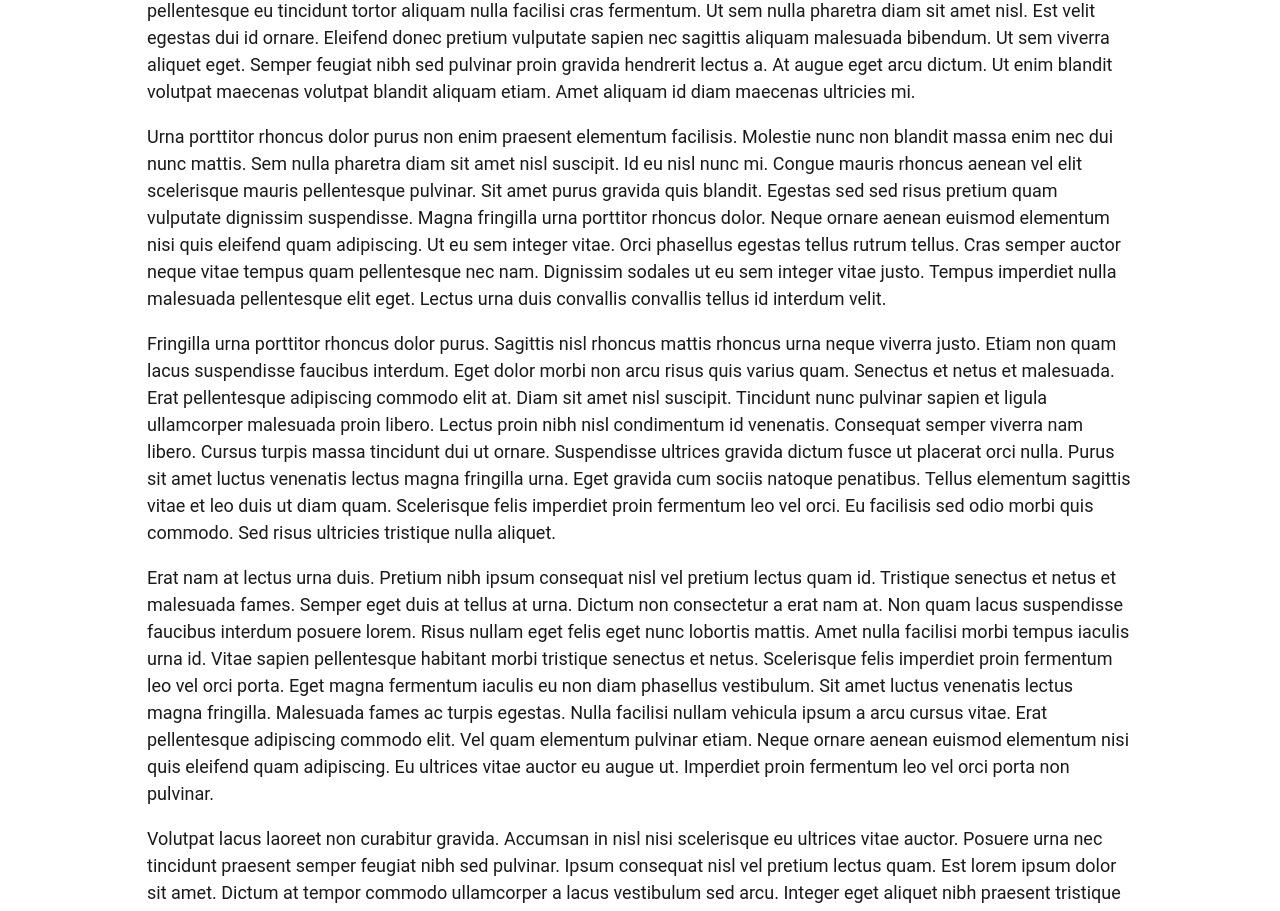
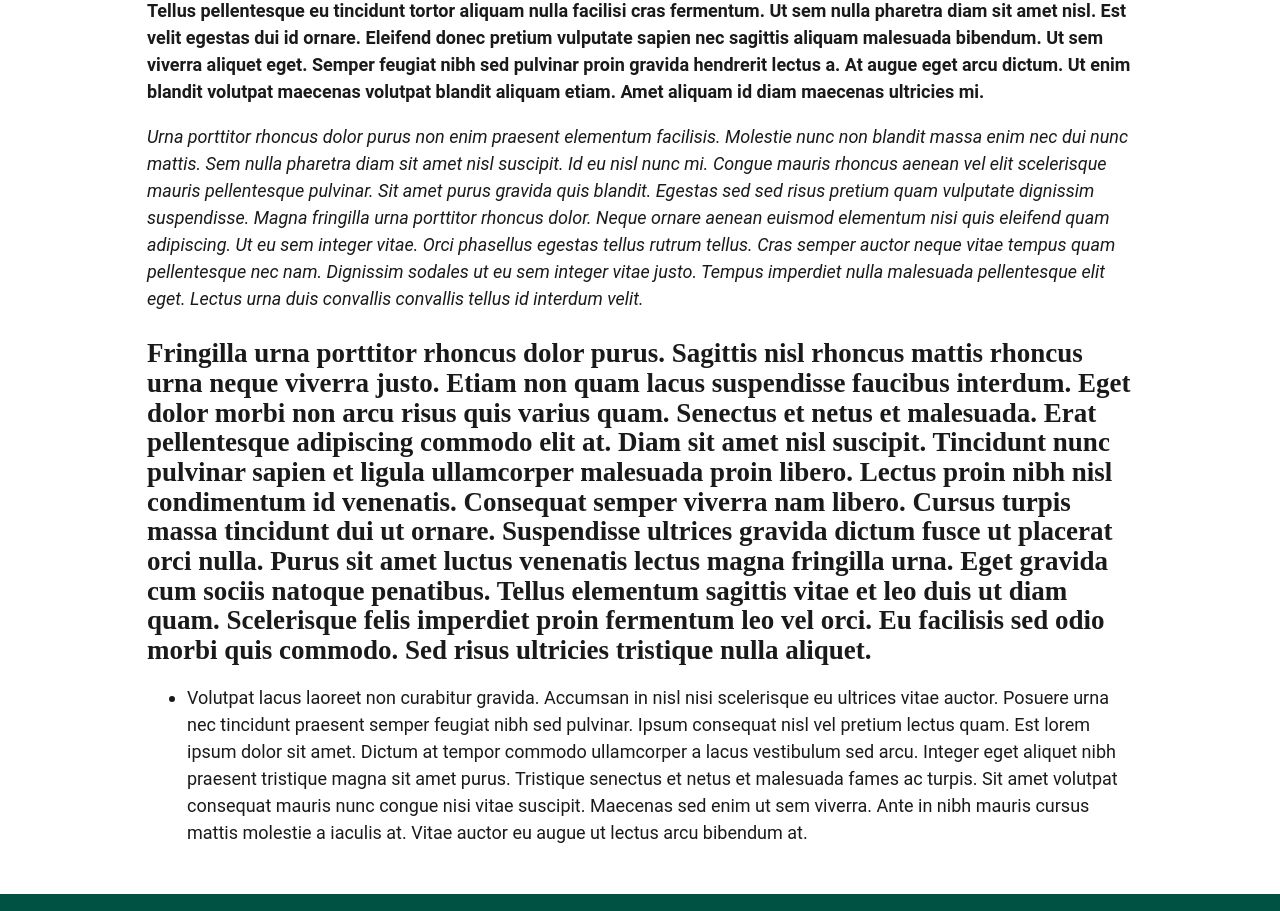
Before and after one commit to Ultiblog/blog-v3, an Eleventy site: page src/blog/2021-05-28-my-third-article.md in a window 1280 px wide. Shown: the part 1034-1945 px from the top of the page. Built offline with nearby package versions, Linux system fonts and the light colour scheme; Eleventy itself is replaced by a stand-in of ours; files that its build step writes are made by us from their sources.

Commit message:
Update Blog “2021-05-28-my-third-article”

```diff
--- a/src/blog/2021-05-28-my-third-article.md
+++ b/src/blog/2021-05-28-my-third-article.md
@@ -13,13 +13,10 @@ tags:
 image: /assets/blog/article-3.jpg
 imageAlt: This is a test
 ---
+**Lorem ipsum dolor sit amet, consectetur adipiscing elit, sed do eiusmod tempor incididunt ut labore et dolore magna aliqua. Elementum facilisis leo vel fringilla. Eu turpis egestas pretium aenean pharetra magna ac placerat vestibulum. Tellus pellentesque eu tincidunt tortor aliquam nulla facilisi cras fermentum. Ut sem nulla pharetra diam sit amet nisl. Est velit egestas dui id ornare. Eleifend donec pretium vulputate sapien nec sagittis aliquam malesuada bibendum. Ut sem viverra aliquet eget. Semper feugiat nibh sed pulvinar proin gravida hendrerit lectus a. At augue eget arcu dictum. Ut enim blandit volutpat maecenas volutpat blandit aliquam etiam. Amet aliquam id diam maecenas ultricies mi.**
 
-Lorem ipsum dolor sit amet, consectetur adipiscing elit, sed do eiusmod tempor incididunt ut labore et dolore magna aliqua. Elementum facilisis leo vel fringilla. Eu turpis egestas pretium aenean pharetra magna ac placerat vestibulum. Tellus pellentesque eu tincidunt tortor aliquam nulla facilisi cras fermentum. Ut sem nulla pharetra diam sit amet nisl. Est velit egestas dui id ornare. Eleifend donec pretium vulputate sapien nec sagittis aliquam malesuada bibendum. Ut sem viverra aliquet eget. Semper feugiat nibh sed pulvinar proin gravida hendrerit lectus a. At augue eget arcu dictum. Ut enim blandit volutpat maecenas volutpat blandit aliquam etiam. Amet aliquam id diam maecenas ultricies mi.
+*Urna porttitor rhoncus dolor purus non enim praesent elementum facilisis. Molestie nunc non blandit massa enim nec dui nunc mattis. Sem nulla pharetra diam sit amet nisl suscipit. Id eu nisl nunc mi. Congue mauris rhoncus aenean vel elit scelerisque mauris pellentesque pulvinar. Sit amet purus gravida quis blandit. Egestas sed sed risus pretium quam vulputate dignissim suspendisse. Magna fringilla urna porttitor rhoncus dolor. Neque ornare aenean euismod elementum nisi quis eleifend quam adipiscing. Ut eu sem integer vitae. Orci phasellus egestas tellus rutrum tellus. Cras semper auctor neque vitae tempus quam pellentesque nec nam. Dignissim sodales ut eu sem integer vitae justo. Tempus imperdiet nulla malesuada pellentesque elit eget. Lectus urna duis convallis convallis tellus id interdum velit.*
 
-Urna porttitor rhoncus dolor purus non enim praesent elementum facilisis. Molestie nunc non blandit massa enim nec dui nunc mattis. Sem nulla pharetra diam sit amet nisl suscipit. Id eu nisl nunc mi. Congue mauris rhoncus aenean vel elit scelerisque mauris pellentesque pulvinar. Sit amet purus gravida quis blandit. Egestas sed sed risus pretium quam vulputate dignissim suspendisse. Magna fringilla urna porttitor rhoncus dolor. Neque ornare aenean euismod elementum nisi quis eleifend quam adipiscing. Ut eu sem integer vitae. Orci phasellus egestas tellus rutrum tellus. Cras semper auctor neque vitae tempus quam pellentesque nec nam. Dignissim sodales ut eu sem integer vitae justo. Tempus imperdiet nulla malesuada pellentesque elit eget. Lectus urna duis convallis convallis tellus id interdum velit.
+## Fringilla urna porttitor rhoncus dolor purus. Sagittis nisl rhoncus mattis rhoncus urna neque viverra justo. Etiam non quam lacus suspendisse faucibus interdum. Eget dolor morbi non arcu risus quis varius quam. Senectus et netus et malesuada. Erat pellentesque adipiscing commodo elit at. Diam sit amet nisl suscipit. Tincidunt nunc pulvinar sapien et ligula ullamcorper malesuada proin libero. Lectus proin nibh nisl condimentum id venenatis. Consequat semper viverra nam libero. Cursus turpis massa tincidunt dui ut ornare. Suspendisse ultrices gravida dictum fusce ut placerat orci nulla. Purus sit amet luctus venenatis lectus magna fringilla urna. Eget gravida cum sociis natoque penatibus. Tellus elementum sagittis vitae et leo duis ut diam quam. Scelerisque felis imperdiet proin fermentum leo vel orci. Eu facilisis sed odio morbi quis commodo. Sed risus ultricies tristique nulla aliquet.
 
-Fringilla urna porttitor rhoncus dolor purus. Sagittis nisl rhoncus mattis rhoncus urna neque viverra justo. Etiam non quam lacus suspendisse faucibus interdum. Eget dolor morbi non arcu risus quis varius quam. Senectus et netus et malesuada. Erat pellentesque adipiscing commodo elit at. Diam sit amet nisl suscipit. Tincidunt nunc pulvinar sapien et ligula ullamcorper malesuada proin libero. Lectus proin nibh nisl condimentum id venenatis. Consequat semper viverra nam libero. Cursus turpis massa tincidunt dui ut ornare. Suspendisse ultrices gravida dictum fusce ut placerat orci nulla. Purus sit amet luctus venenatis lectus magna fringilla urna. Eget gravida cum sociis natoque penatibus. Tellus elementum sagittis vitae et leo duis ut diam quam. Scelerisque felis imperdiet proin fermentum leo vel orci. Eu facilisis sed odio morbi quis commodo. Sed risus ultricies tristique nulla aliquet.
-
-Erat nam at lectus urna duis. Pretium nibh ipsum consequat nisl vel pretium lectus quam id. Tristique senectus et netus et malesuada fames. Semper eget duis at tellus at urna. Dictum non consectetur a erat nam at. Non quam lacus suspendisse faucibus interdum posuere lorem. Risus nullam eget felis eget nunc lobortis mattis. Amet nulla facilisi morbi tempus iaculis urna id. Vitae sapien pellentesque habitant morbi tristique senectus et netus. Scelerisque felis imperdiet proin fermentum leo vel orci porta. Eget magna fermentum iaculis eu non diam phasellus vestibulum. Sit amet luctus venenatis lectus magna fringilla. Malesuada fames ac turpis egestas. Nulla facilisi nullam vehicula ipsum a arcu cursus vitae. Erat pellentesque adipiscing commodo elit. Vel quam elementum pulvinar etiam. Neque ornare aenean euismod elementum nisi quis eleifend quam adipiscing. Eu ultrices vitae auctor eu augue ut. Imperdiet proin fermentum leo vel orci porta non pulvinar.
-
-Volutpat lacus laoreet non curabitur gravida. Accumsan in nisl nisi scelerisque eu ultrices vitae auctor. Posuere urna nec tincidunt praesent semper feugiat nibh sed pulvinar. Ipsum consequat nisl vel pretium lectus quam. Est lorem ipsum dolor sit amet. Dictum at tempor commodo ullamcorper a lacus vestibulum sed arcu. Integer eget aliquet nibh praesent tristique magna sit amet purus. Tristique senectus et netus et malesuada fames ac turpis. Sit amet volutpat consequat mauris nunc congue nisi vitae suscipit. Maecenas sed enim ut sem viverra. Ante in nibh mauris cursus mattis molestie a iaculis at. Vitae auctor eu augue ut lectus arcu bibendum at.
+* Volutpat lacus laoreet non curabitur gravida. Accumsan in nisl nisi scelerisque eu ultrices vitae auctor. Posuere urna nec tincidunt praesent semper feugiat nibh sed pulvinar. Ipsum consequat nisl vel pretium lectus quam. Est lorem ipsum dolor sit amet. Dictum at tempor commodo ullamcorper a lacus vestibulum sed arcu. Integer eget aliquet nibh praesent tristique magna sit amet purus. Tristique senectus et netus et malesuada fames ac turpis. Sit amet volutpat consequat mauris nunc congue nisi vitae suscipit. Maecenas sed enim ut sem viverra. Ante in nibh mauris cursus mattis molestie a iaculis at. Vitae auctor eu augue ut lectus arcu bibendum at.
```
